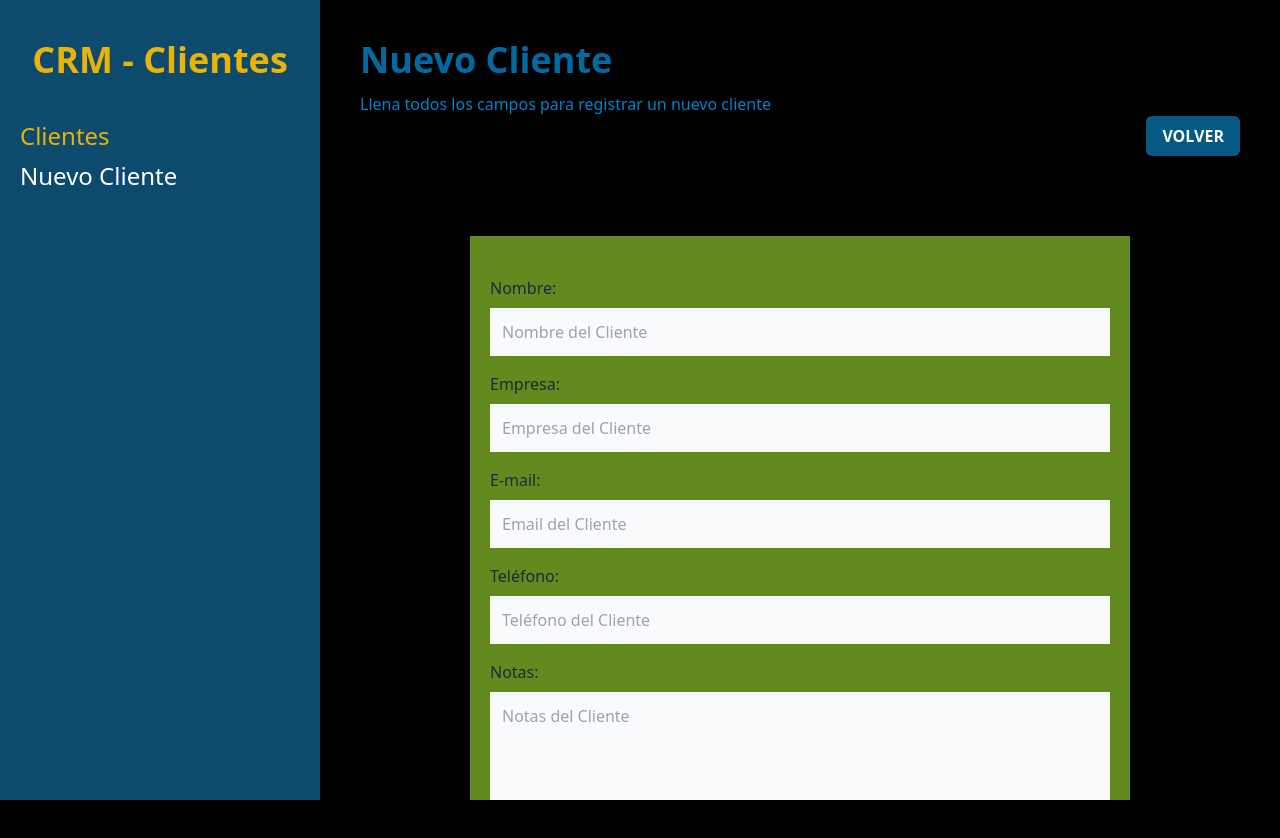
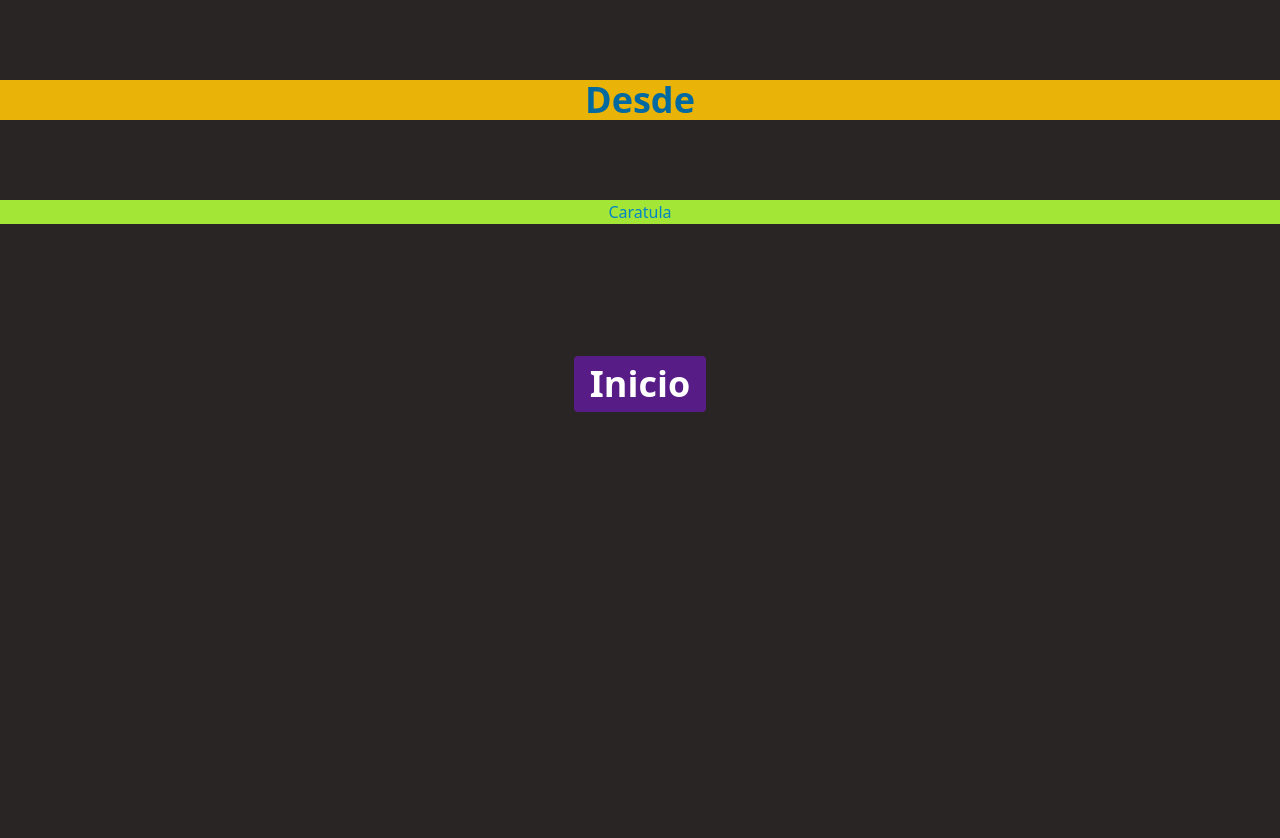
Before and after one commit to danieldrako/crm-react-routerDOM, a React (Vite) app: page /clientes/nuevo in a window 1280 px wide. Shown: the top 838 px of the page. Before the commit the page ends 800 px from the top, so only its background shows below. Built offline with nearby package versions, Linux system fonts and the light colour scheme.

Commit message:
project finished

```diff
--- a/index.html
+++ b/index.html
@@ -6,7 +6,7 @@
     <meta name="viewport" content="width=device-width, initial-scale=1.0" />
     <title>CRM React Router DOM</title>
   </head>
-  <body class="min-h-screen bg-black">
+  <body class="min-h-screen bg-stone-800">
     <div id="root"></div>
     <script type="module" src="/src/main.jsx"></script>
   </body>
--- /dev/null
+++ b/src/components/Caratula.jsx
@@ -0,0 +1,18 @@
+import React from 'react'
+
+const Caratula = () => {
+  return (
+    <>
+        <div className='bg-yellow-500'>
+            <h1 className='font-black text-4xl text-sky-700 text-center mb-20 mt-20'>Desde</h1>
+        </div>
+
+        <div className='bg-lime-400'>
+            <p className=' text-sky-600 text-center mb-20'>Caratula</p>
+        </div>
+
+    </>
+  )
+}
+
+export default Caratula
--- a/src/components/Cliente.jsx
+++ b/src/components/Cliente.jsx
@@ -1,4 +1,12 @@
-import { useNavigate } from "react-router-dom"
+import { useNavigate, Form, redirect } from "react-router-dom"
+import { eliminarCliente } from "../data/clientes"
+
+
+export async function action({params}){
+
+    await eliminarCliente(params.clienteId)
+    return redirect('/')
+}
 
 function Cliente({cliente}) {
 
@@ -26,12 +34,23 @@ function Cliente({cliente}) {
                     Editar
                 </button>
 
-                <button
-                    type="button"
-                    className=" text-red-300 hover:text-red-500 font-bold text-xs"
+                <Form
+                    method="post"
+                    action={`/clientes/${id}/eliminar`}
+                    onSubmit={(e) => {
+                        if(!confirm('¿Deseas eleminar este registro?')){
+                            e.preventDefault()
+                        }
+                     }}
                 >
-                    Eliminar
-                </button>
+                    <button
+                        type="submit"
+                        className=" text-red-300 hover:text-red-500 font-bold text-xs"
+                    >
+                        Eliminar
+                    </button>
+                </Form>
+
             </td>
         </tr>
     )
--- a/src/components/ErrorPage.jsx
+++ b/src/components/ErrorPage.jsx
@@ -5,7 +5,7 @@ export default function ErrorPage(){
     console.log(error)
 
     return(
-        <div className="space-y-8">
+        <div className="space-y-8 text-white">
             <h1 className="text-center text-6xl font-extrabold mt-20 text-sky-600">CRM Clientes</h1>
             <h1 className="text-center text-4xl font-extrabold mt-20 text-sky-600">Algo ha salido mal</h1>
             <p className="text-center text-sky-700">{error.statusText || error.message}</p>
--- a/src/components/Layout.jsx
+++ b/src/components/Layout.jsx
@@ -1,9 +1,31 @@
 import { Outlet, useLocation, Link } from "react-router-dom"
+import { useState } from 'react';
+import Caratula from "./Caratula";
+
 
 const Layout = () => {
     const location = useLocation()
+    const [load, setLoad] = useState(false)
+
   return (
-    <div className="md:flex md:min-h-scren">
+<>
+
+{
+  !load? (
+    <>
+    <Caratula/>
+    <div className="py-10 px-10 mx-0 min-w-full flex flex-col items-center">
+      <button
+        className='bg-purple-900 text-white hover:bg-blue-400 font-bold py-2 px-4 mt-3 rounded text-4xl '
+        type="button"
+        onClick={ () => setLoad(!load)}
+        >Inicio
+        </button>
+    </div>
+
+    </>
+    ):(
+      <div className="md:flex md:min-h-scren">
         <aside className="md:w-1/4 bg-sky-900 px-5 py-10">
           <h2 className= "text-4xl font-black text-center text-yellow-500">CRM - Clientes</h2>
 
@@ -21,6 +43,10 @@ const Layout = () => {
           <Outlet/>
         </main>
     </div>
+    )
+}
+
+    </>
   )
 }
 
--- a/src/data/clientes.jsx
+++ b/src/data/clientes.jsx
@@ -39,3 +39,15 @@ export async function actualizarCliente(id,datos){
         console.log(error)
     }
 }
+
+export async function eliminarCliente(id){
+    try {
+        const respuesta = await fetch(`${import.meta.env.VITE_API_URL}/${id}`,{
+            method: 'DELETE'
+        })
+        await respuesta.json()
+    } catch (error) {
+        console.log(error)
+    }
+
+}
--- a/src/main.jsx
+++ b/src/main.jsx
@@ -7,6 +7,7 @@ import NuevoCliente, {action as nuevoClienteAction} from './pages/NuevoCliente'
 import Index, { loader as clientesLoader } from './pages/Index'
 import ErrorPage from './components/ErrorPage'
 import EditarCliente, {loader as editarClienteLoader, action as editarClienteAction} from './pages/EditarCliente'
+import {action as eliminarClienteAction} from './components/Cliente'
 
 const router = createBrowserRouter([
   {
@@ -31,6 +32,11 @@ const router = createBrowserRouter([
         loader: editarClienteLoader,
         action: editarClienteAction,
         errorElement: <ErrorPage/>
+      },
+      {
+        path: '/clientes/:clienteId/eliminar',
+        action: eliminarClienteAction,
+        errorElement: <ErrorPage/>
       }
     ]
   }
--- a/src/pages/Index.jsx
+++ b/src/pages/Index.jsx
@@ -1,6 +1,7 @@
 import {useLoaderData} from 'react-router-dom'
 import {obtenerClientes} from '../data/clientes'
 import Cliente from '../components/Cliente';
+
 
 export function loader () {
     const clientes = obtenerClientes()
@@ -13,9 +14,13 @@ function Index() {
 
 
   return (
+
+
     <>
       <h1 className='font-black text-4xl text-sky-700'>Clientes</h1>
       <p className='mt-3 text-sky-600'>Administra tus Clientes</p>
+
+
 
       {clientes.length ? (
         <table className='w-full bg-lime-400 bg-opacity-40  shadow mt-5 table-auto'>
```
